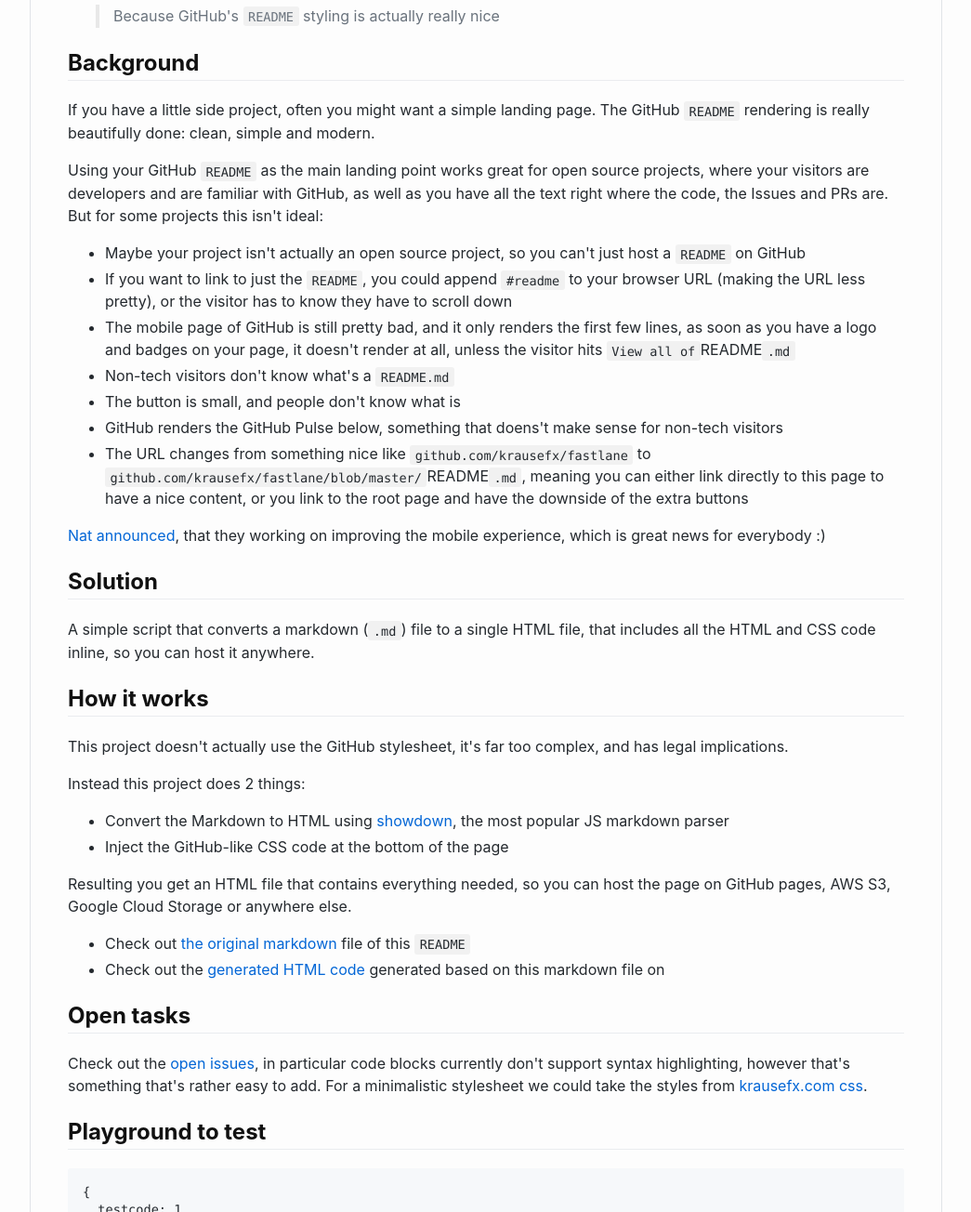
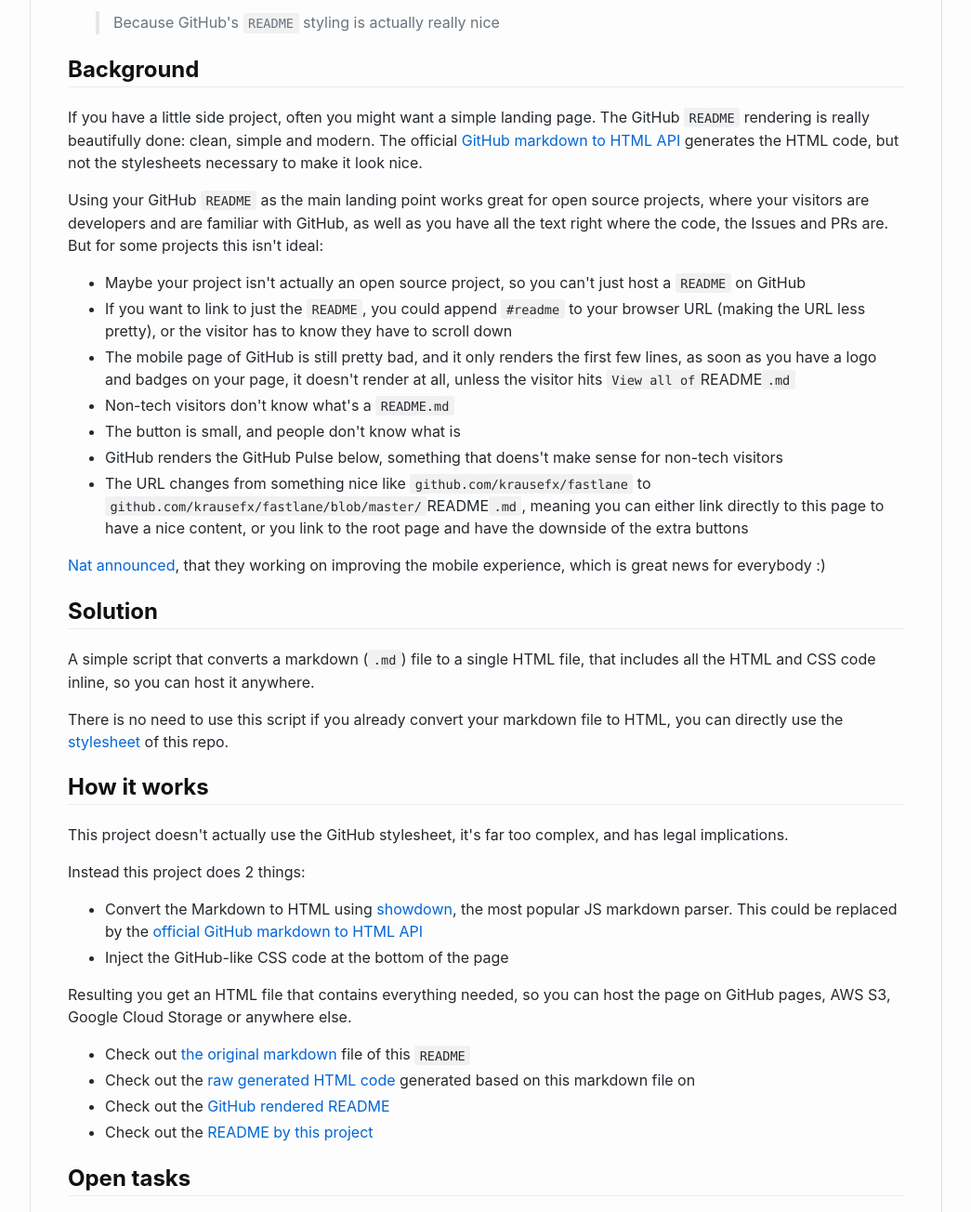
Before and after one commit to KrauseFx/markdown-to-html-github-style, a plain HTML site: page index.html in a window 1280 px wide. Shown: the part 129-1433 px from the top of the page at 93% size, without its empty margins (117-1162 px from the left). Drawn offline with Linux system fonts and the light colour scheme.

Commit message:
Generate new README

```diff
--- a/index.html
+++ b/index.html
@@ -1,9 +1,9 @@
-<html><body><div id='content'><h1 id="markdown-to-github-style-webcom"><code>markdown-to-github-style-web.com</code></h1>
+<html><body><div id='content'><h1 id="markdown-to-github-style-web">Markdown to GitHub style web</h1>
 <blockquote>
   <p>Because GitHub's <code>README</code> styling is actually really nice</p>
 </blockquote>
 <h2 id="background">Background</h2>
-<p>If you have a little side project, often you might want a simple landing page. The GitHub <code>README</code> rendering is really beautifully done: clean, simple and modern.</p>
+<p>If you have a little side project, often you might want a simple landing page. The GitHub <code>README</code> rendering is really beautifully done: clean, simple and modern. The official <a href="https://developer.github.com/v3/markdown/">GitHub markdown to HTML API</a> generates the HTML code, but not the stylesheets necessary to make it look nice.</p>
 <p>Using your GitHub <code>README</code> as the main landing point works great for open source projects, where your visitors are developers and are familiar with GitHub, as well as you have all the text right where the code, the Issues and PRs are. But for some projects this isn't ideal:</p>
 <ul>
 <li>Maybe your project isn't actually an open source project, so you can't just host a <code>README</code> on GitHub</li>
@@ -17,17 +17,20 @@
 <p><a href="https://twitter.com/natfriedman/status/1126544306712350721">Nat announced</a>, that they working on improving the mobile experience, which is great news for everybody :)</p>
 <h2 id="solution">Solution</h2>
 <p>A simple script that converts a markdown (<code>.md</code>) file to a single HTML file, that includes all the HTML and CSS code inline, so you can host it anywhere.</p>
+<p>There is no need to use this script if you already convert your markdown file to HTML, you can directly use the <a href="https://github.com/KrauseFx/markdown-to-html-github-style/blob/master/style.css">stylesheet</a> of this repo.</p>
 <h2 id="how-it-works">How it works</h2>
 <p>This project doesn't actually use the GitHub stylesheet, it's far too complex, and has legal implications.</p>
 <p>Instead this project does 2 things:</p>
 <ul>
-<li>Convert the Markdown to HTML using <a href="https://github.com/showdownjs/showdown">showdown</a>, the most popular JS markdown parser</li>
+<li>Convert the Markdown to HTML using <a href="https://github.com/showdownjs/showdown">showdown</a>, the most popular JS markdown parser. This could be replaced by the <a href="https://github.com/KrauseFx/markdown-to-html-github-style/issues/2">official GitHub markdown to HTML API</a></li>
 <li>Inject the GitHub-like CSS code at the bottom of the page</li>
 </ul>
 <p>Resulting you get an HTML file that contains everything needed, so you can host the page on GitHub pages, AWS S3, Google Cloud Storage or anywhere else.</p>
 <ul>
 <li>Check out <a href="https://github.com/KrauseFx/markdown-to-html-github-style/blob/master/README.md">the original markdown</a> file of this <code>README</code></li>
-<li>Check out the <a href="https://github.com/KrauseFx/markdown-to-html-github-style/blob/master/index.html">generated HTML code</a> generated based on this markdown file on</li>
+<li>Check out the <a href="https://github.com/KrauseFx/markdown-to-html-github-style/blob/master/index.html">raw generated HTML code</a> generated based on this markdown file on</li>
+<li>Check out the <a href="https://github.com/KrauseFx/markdown-to-html-github-style">GitHub rendered README</a></li>
+<li>Check out the <a href="https://markdown-to-github-style-web.com">README by this project</a></li>
 </ul>
 <h2 id="open-tasks">Open tasks</h2>
 <p>Check out the <a href="https://github.com/KrauseFx/markdown-to-html-github-style/issues">open issues</a>, in particular code blocks currently don't support syntax highlighting, however that's something that's rather easy to add. For a minimalistic stylesheet we could take the styles from <a href="https://github.com/KrauseFx/krausefx.com/blob/021186e228e183904af68ad8fc500c35107f00ae/assets/main.scss#L345-L438">krausefx.com css</a>.</p>
```
Also changed, not shown: README.md.
